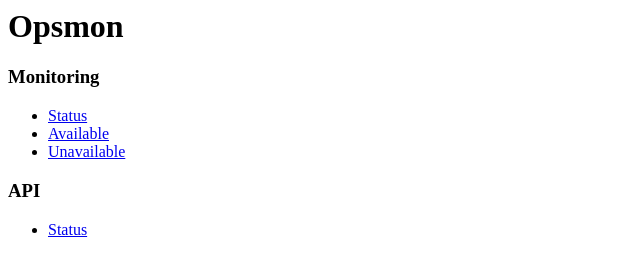
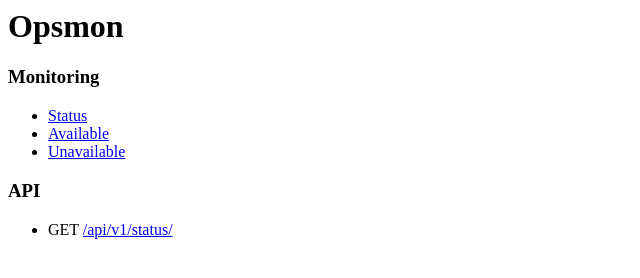
Before and after one commit to rickjacobo/opsmon-dashboard, a plain HTML site: page index.html in a window 1280 px wide. Shown: the whole page, without its empty margins (0-640 px from the left). Drawn offline with Linux system fonts and the light colour scheme.

Commit message:
Update index.html

```diff
--- a/index.html
+++ b/index.html
@@ -22,7 +22,7 @@
 <h3>API</h3>
 <ul>
         <li>
-                <a href="/api/v1/status/" target="_blank"> Status </a>
+                GET <a href="/api/v1/status/" target="_blank"> /api/v1/status/ </a>
         </li>
 </ul>
 </body>
```
